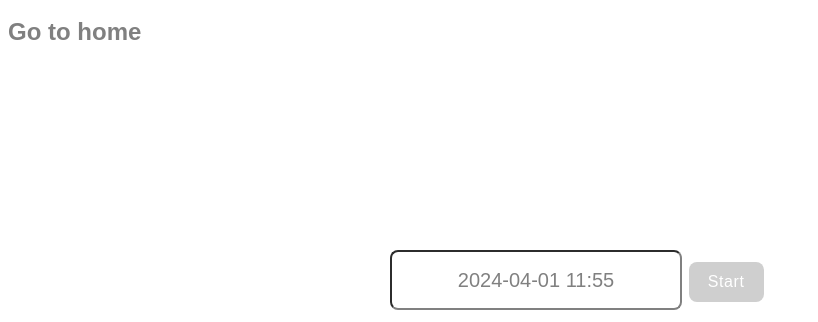
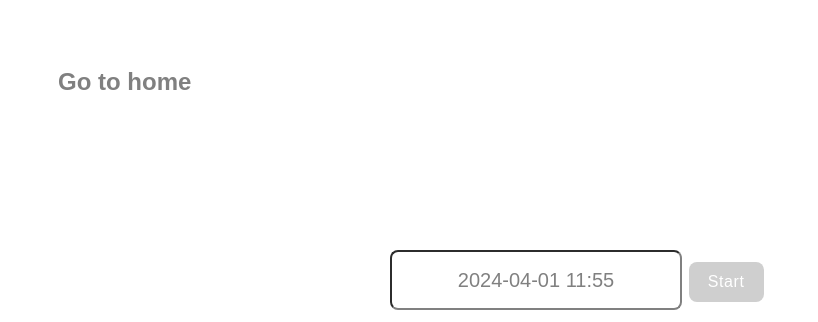
Before and after one commit to LiubovAnufriieva/goit-js-hw-10, a website built with Vite: page src/1-timer.html in a window 1280 px wide. Shown: the top 322 px of the page, without its empty margins (0-818 px from the left). Built offline with nearby package versions, Linux system fonts and the light colour scheme.

Commit message:
css fixing

```diff
--- a/src/1-timer.html
+++ b/src/1-timer.html
@@ -9,7 +9,7 @@
     <link rel="stylesheet" href="./css/styles.css" />
   </head>
   <body>
-    <section>
+    <section class="section">
       <a class="link-main" href="./index.html">Go to home</a>
     </section>
 
--- a/src/css/styles.css
+++ b/src/css/styles.css
@@ -20,8 +20,13 @@ body {
 
 .nav-main {
   margin: 100px;
+
 }
 
 .link-main:hover {
   color: #6C8CFF;
 }
+
+.section {
+  padding: 50px;
+}
```
Also changed, not shown: src/2-snackbar.html (+1 -1 lines).
